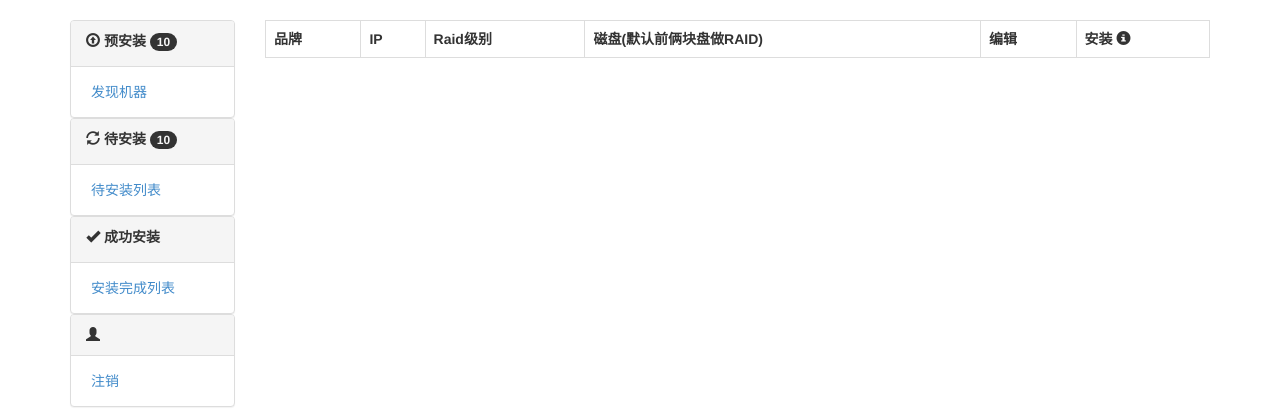
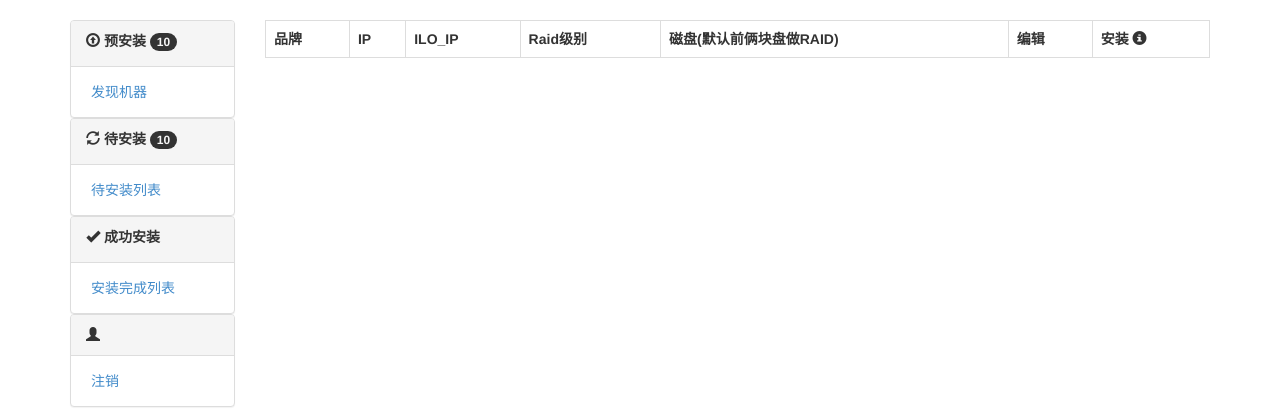
Before and after one commit to gaoming655/auto_install, a Django app: template templates/exe.html in a window 1280 px wide. Shown: the top 420 px of the page. Run offline with Django 3.2, Linux system fonts and the light colour scheme; the template is opened without the code that fills it: most values are stand-ins (such as "Sample title", 1, 10 or a date in 2020); lists and menus that the app fills with data are empty; parts of the project's set-up code (start-up, migrations or seed data) failed here and were passed over; some libraries are stand-ins or nearby versions.

Commit message:
添加展示ILO_IP

```diff
--- a/templates/exe.html
+++ b/templates/exe.html
@@ -32,6 +32,7 @@
 	<tr>
 		<th>品牌</th>
 		<th>IP</th>
+		<th>ILO_IP</th>
 		<th>Raid级别</th>
 		<th>磁盘(默认前俩块盘做RAID)</th>
 		<th>编辑</th>
@@ -41,6 +42,7 @@
 	<tr>
 		<td>{{ i.inc }}</td>
 		<td>{{ i.ip }}</td>
+		<td>{{ i.ilo_ip }}</td>
 		<td>{{ i.level }}</td>
 		<td>{{ i.raid_zh }}</td>
 		{% if i.status %}
--- a/templates/his.html
+++ b/templates/his.html
@@ -10,6 +10,7 @@
 	<tr>
 		<th>品牌</th>
 		<th>IP</th>
+		<th>ILO_IP</th>
 		<th>SN</th>
 		<th>Raid级别</th>
 		<th>Raid所用磁盘</th>
@@ -20,6 +21,7 @@
 	<tr>
 		<td>{{ i.inc }}</td>
 		<td>{{ i.ip }}</td>
+		<td>{{ i.ilo_ip }}</td>
 		<td>{{ i.sn }}</td>
 		<td>{{ i.level }}</td>
 		<td>{{ i.raid_zh }}</td>
```
